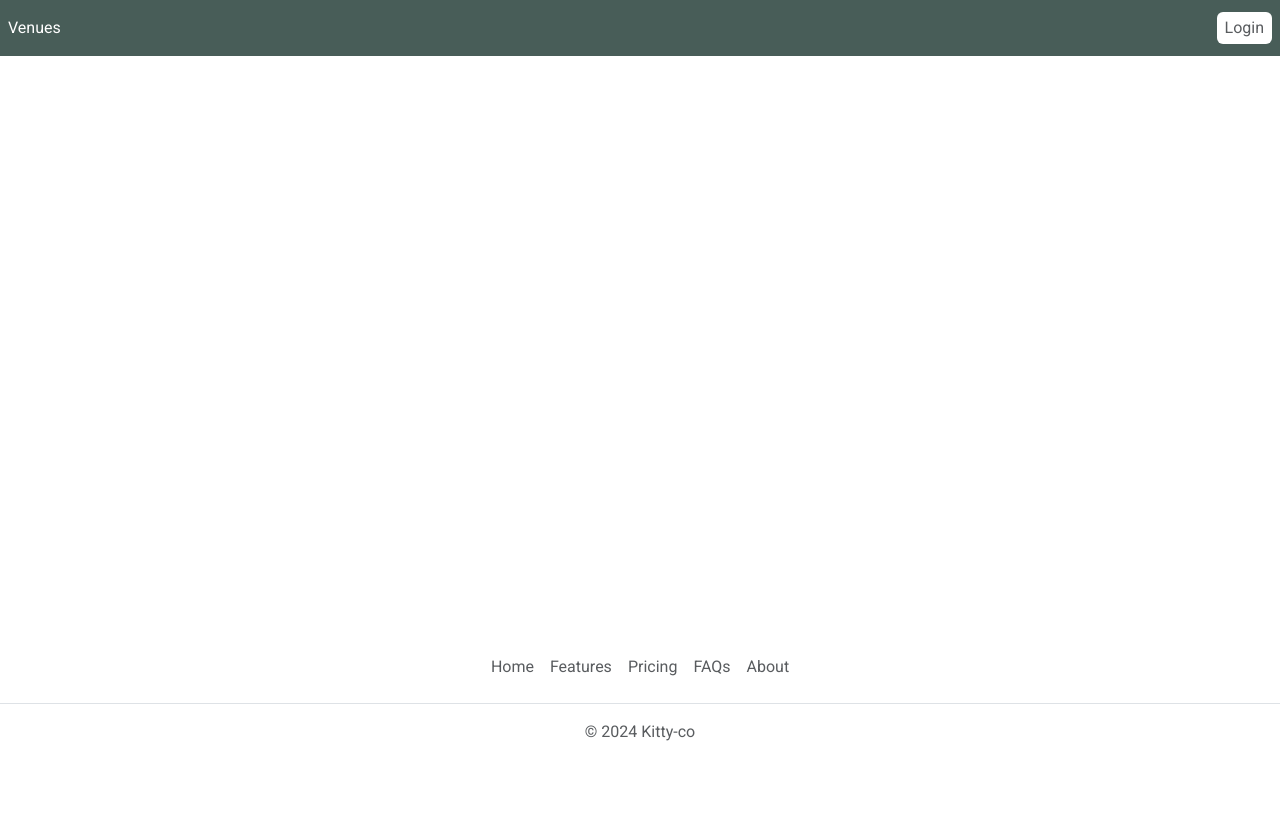
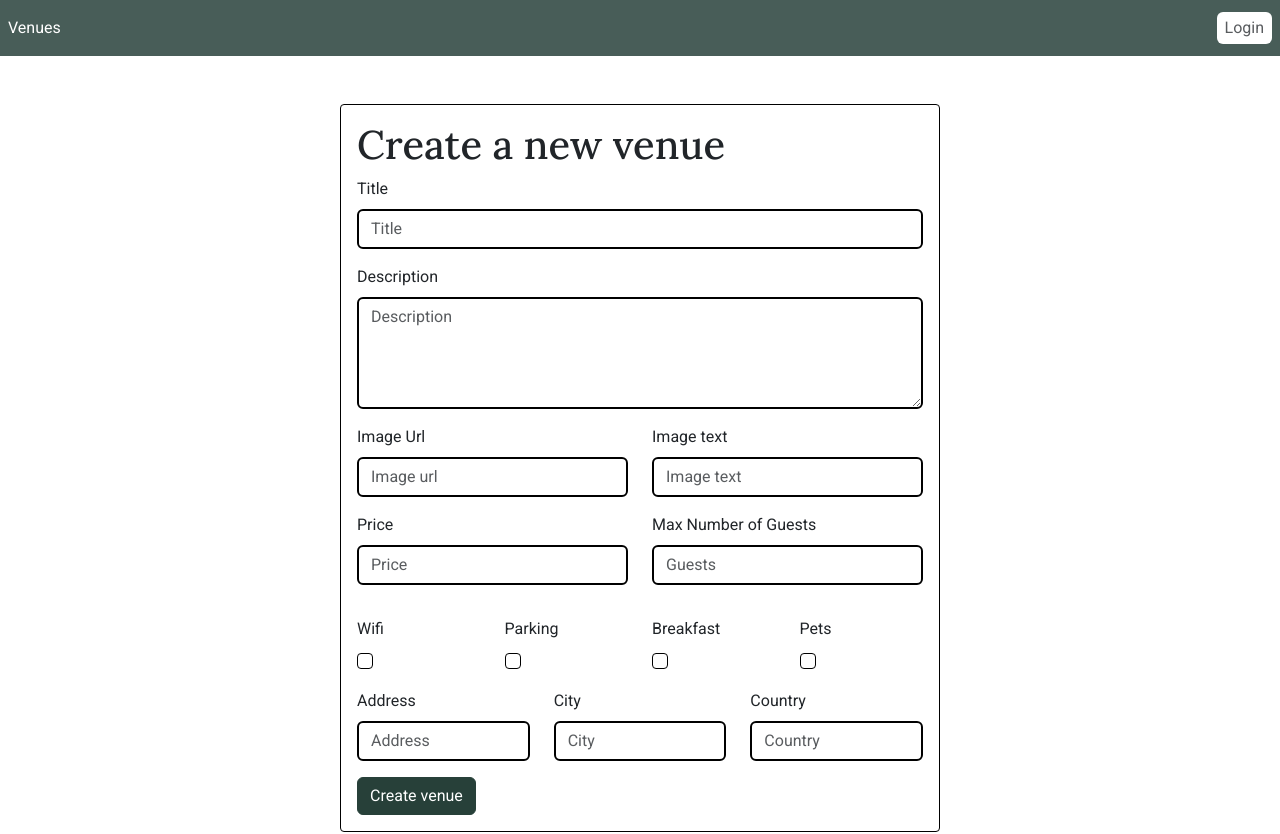
Before and after one commit to KityLinn/Linn-Kristine-Exam-2, a React (Vite) app: page /editvenue/1 in a window 1280 px wide. Shown: the top 834 px of the page. Before the commit the page ends 800 px from the top, so only its background shows below. Built offline with nearby package versions, Linux system fonts and the light colour scheme; no server answers.

Commit message:
added EditVenue page

```diff
--- a/src/App.jsx
+++ b/src/App.jsx
@@ -8,6 +8,7 @@ import { Newvenue } from "./pages/Newvenue.jsx";
 import { Login } from "./pages/Login.jsx"
 import { Logout } from "./pages/Logout.jsx"
 import { Register } from "./pages/Register.jsx"
+import { EditVenue } from "./pages/EditVenue.jsx"
 
 
 
@@ -23,6 +24,7 @@ function App() {
             <Route path="/venues/:id" element={<Singlevenue />} />
             <Route path="/profile/:name" element={<Profile />} />
             <Route path="/newvenue" element={<Newvenue />} />
+            <Route path="/editvenue/:id" element={<EditVenue />} />
             <Route path="/login" element={<Login />} />
             <Route path="/register" element={<Register />} />
             <Route path="/logout" element={<Logout />} />
--- /dev/null
+++ b/src/pages/EditVenue.jsx
@@ -0,0 +1,32 @@
+import { useEffect, useState } from "react";
+import { auctionUrls } from "../api/Apiutils";
+import { useParams } from "react-router-dom";
+import { Newvenue } from "./Newvenue";
+
+export function EditVenue() {
+  const [venue, setVenue] = useState([]);
+  const { id } = useParams();
+
+  async function getData() {
+    const res = await fetch(auctionUrls.singleVenue(id));
+    const json = await res?.json();
+    const data = json?.data;
+    if (data) {
+      setVenue(data);
+      console.log(data)
+    }
+  }
+  useEffect(() => {
+    getData();
+  }, [])
+
+  return (
+    <>
+    {venue ?
+      <Newvenue editVenue={venue} />
+      :
+      <p>Loading...</p>
+    }
+    </>
+  );
+}
--- a/src/pages/Newvenue.jsx
+++ b/src/pages/Newvenue.jsx
@@ -3,17 +3,39 @@ import { auctionUrls } from '../api/Apiutils';
 import { Row, Form, Col, Button} from "react-bootstrap";
 import { useForm } from 'react-hook-form';
 import { Error } from "../components/Error";
+import { useEffect } from 'react';
 
 
 
-export function Newvenue() {
+export function Newvenue({editVenue}) {
   document.title = "Holidaze | Create new venue";
 
   const {
     register,
     handleSubmit,
     formState: { errors },
+    setValue,
   } = useForm();
+
+  useEffect(()=>{
+    if(typeof editVenue === "object") {
+      document.title = "Holidaze | Edit venue";
+
+      setValue("name", editVenue.name);
+      setValue("description", editVenue.description);
+      if (editVenue.media) {
+        setValue("media", [editVenue.media[0]]);
+      }
+      setValue("price", editVenue.price);
+      setValue("maxGuests", editVenue.maxGuests);
+      if (editVenue.meta) {
+        setValue("meta", editVenue.meta);
+      }
+      if (editVenue.location) {
+        setValue("location", editVenue.location)
+      }
+    }
+  }, [editVenue]);
 
   const token = localStorage.getItem("token");
   async function createListing (venueData) {
@@ -31,17 +53,43 @@ export function Newvenue() {
       alert(data?.errors[0]?.message);
 
     } else {
-      console.log(data)
+      alert("Venue has been created");
 
 
     }
   };
 
+  async function updateVenue(venueData) {
+    const res = await fetch(auctionUrls.updateVenue(editVenue.id), {
+      method: "PUT",
+      headers: {
+        "Content-Type": "application/json",
+        Authorization: `Bearer ${token}`,
+        "X-Noroff-API-Key": "46dbf285-76f9-4d79-985d-91ee829f49a2",
+      },
+      body: JSON.stringify(venueData),
+    });
+    const data = await res.json();
+    if (data.errors) {
+      alert(data?.errors[0]?.message);
+    } else {
+      alert("Venue has been updated");
+    }
+  }
+
+  function sendForm(venueData) {
+    if (editVenue) {
+      updateVenue(venueData);
+    } else {
+      createListing(venueData);
+    }
+  }
+
   return (
     <>
       <section className="d-flex align-items-center justify-content-center row mt-5">
         <Form
-          onSubmit={handleSubmit(createListing)}
+          onSubmit={handleSubmit(sendForm)}
           style={{ maxWidth: "600px" }}
           className="border border-1 border-black p-3 rounded-1"
         >
@@ -126,7 +174,7 @@ export function Newvenue() {
                   },
                 })}
               />
-            <Error text={errors.maxGuests?.message}/>
+              <Error text={errors.maxGuests?.message} />
             </Form.Group>
           </Row>
           <Row>
--- a/src/pages/Profile.jsx
+++ b/src/pages/Profile.jsx
@@ -90,14 +90,14 @@ export function Profile() {
       </section>
       {profile.bookings?.length && (
         <section className="d-flex align-items-center justify-content-center row mt-5">
-          <Row style={{ maxWidth: "600px" }}>
+          <Row style={{ maxWidth: "800px" }}>
             <Row>
-              <h2>Bookings</h2>
+              <h2>Your Bookings</h2>
             </Row>
-            <Row>
+            <Row className="g-3">
               {profile.bookings.map((b) => {
                 return (
-                  <Col key={b.id}>
+                  <Col xs="6" sm="4" key={b.id}>
                     <Card>
                       <Card.Header>{b.venue.name}</Card.Header>
                       <Card.Body>
@@ -114,14 +114,14 @@ export function Profile() {
       )}
       {profile.venues?.length > 0 && (
         <section className="d-flex align-items-center justify-content-center row mt-5">
-          <Row style={{ maxWidth: "600px" }}>
+          <Row style={{ maxWidth: "800px" }}>
             <Row>
-              <h2>Venues</h2>
+              <h2>Your Venues</h2>
             </Row>
               <Row>
                 {profile.venues.map((v) => {
                   return (
-                    <Col key={v.id}>
+                    <Col xs="12" md="6" key={v.id}>
                       <ProfileVenue {...v} />
                     </Col>
                   );
--- a/src/pages/Singlevenue.jsx
+++ b/src/pages/Singlevenue.jsx
@@ -1,5 +1,5 @@
 import { useEffect, useState } from "react";
-import { useParams } from "react-router-dom";
+import { useParams, Link } from "react-router-dom";
 import { auctionUrls } from '../api/Apiutils';
 import { Row, Carousel, Col, Button, Modal, Card} from "react-bootstrap";
 import { Booking } from "../components/Booking";
@@ -37,7 +37,7 @@ export function Singlevenue() {
       setVenue(data);
     }
   }
-  console.log(venue)
+
   async function deleteVenue () {
     const res = await fetch(auctionUrls.deleteVenue(venue.id), {
       method: "DELETE",
@@ -48,7 +48,7 @@ export function Singlevenue() {
       },
     });
     const data = await res.json();
-    console.log(data);
+
   }
 
   useEffect(() => {
@@ -137,13 +137,7 @@ export function Singlevenue() {
               </Button>
             </div>
           )}
-          {mail == venue.owner?.email && (
-            <div className="d-inline-block">
-              <Button className="mb-4" variant="danger" onClick={deleteVenue}>
-                Delete venue
-              </Button>
-            </div>
-          )}
+
           <Modal show={showBooking} onHide={closeBookingModal}>
             <Modal.Header closeButton>
               <h2>Book venue</h2>
@@ -154,14 +148,34 @@ export function Singlevenue() {
           </Modal>
         </Row>
       </section>
+      <section className="d-flex justify-content-center align-items-center mt-5">
+        <div style={{ maxWidth: "800px" }} className="w-100">
+          {mail == venue.owner?.email && (
+            <Row>
+              <div className="d-inline-block col col-3">
+                <Button className="mb-4" variant="danger" onClick={deleteVenue}>
+                  Delete venue
+                </Button>
+              </div>
+              <div className="d-inline-block col col-3">
+                <Link
+                  to={"/editvenue/" + venue.id}
+                  className="btn btn-primary p-2 mb-2"
+                >
+                  Edit venue
+                </Link>
+              </div>
+            </Row>
+          )}
+        </div>
+      </section>
       {mail == venue.owner?.email && (
         <section className="d-flex justify-content-center align-items-center mt-5 flex-column">
-          <div style={{ maxWidth: "800px" }} className="px-2 vw-100">
+          <div style={{ maxWidth: "800px" }} className="w-100">
             <Row>
               {venue.bookings && (
                 <>
                   <h3>Bookings:</h3>
-                  {console.log(venue.bookings)}
                   {venue.bookings.map((b, i) => {
                     let f = new Date(b.dateFrom);
                     let from =
```
Lines whose indentation alone changed are shown as unchanged.
